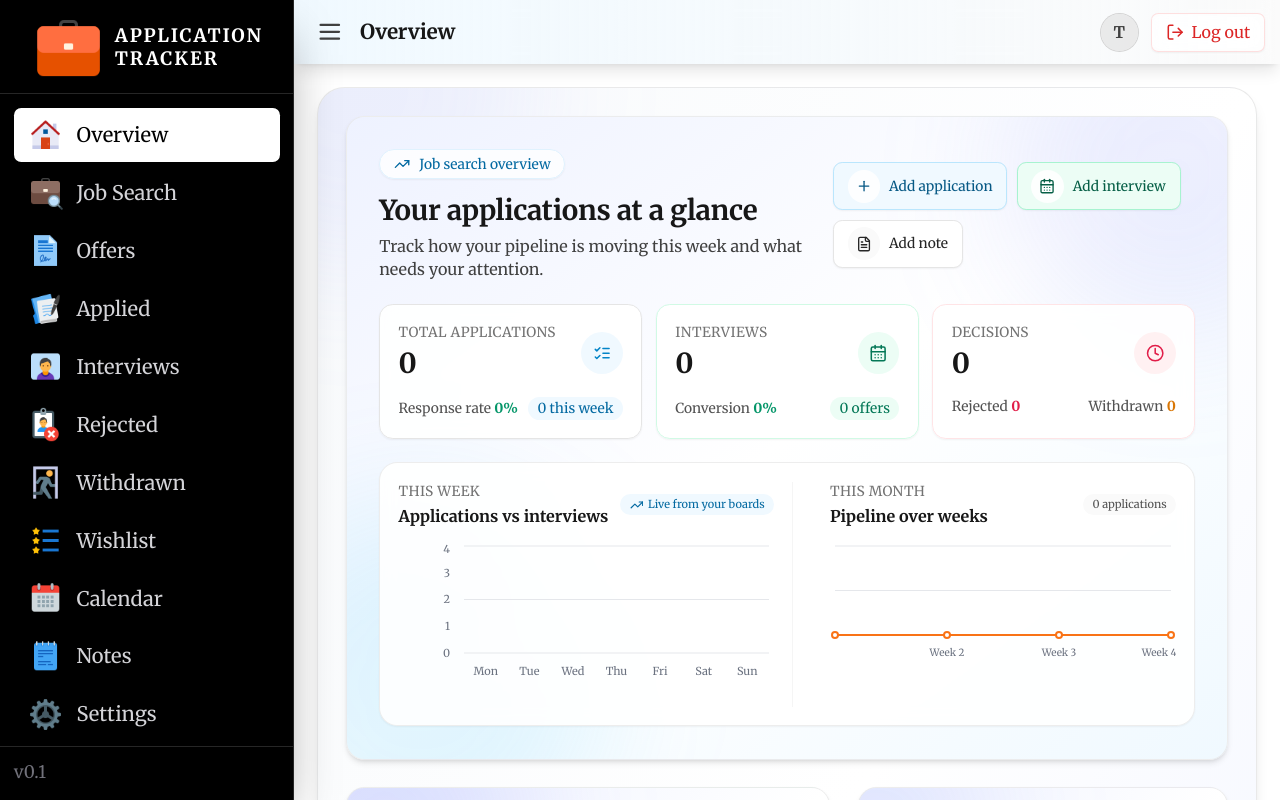
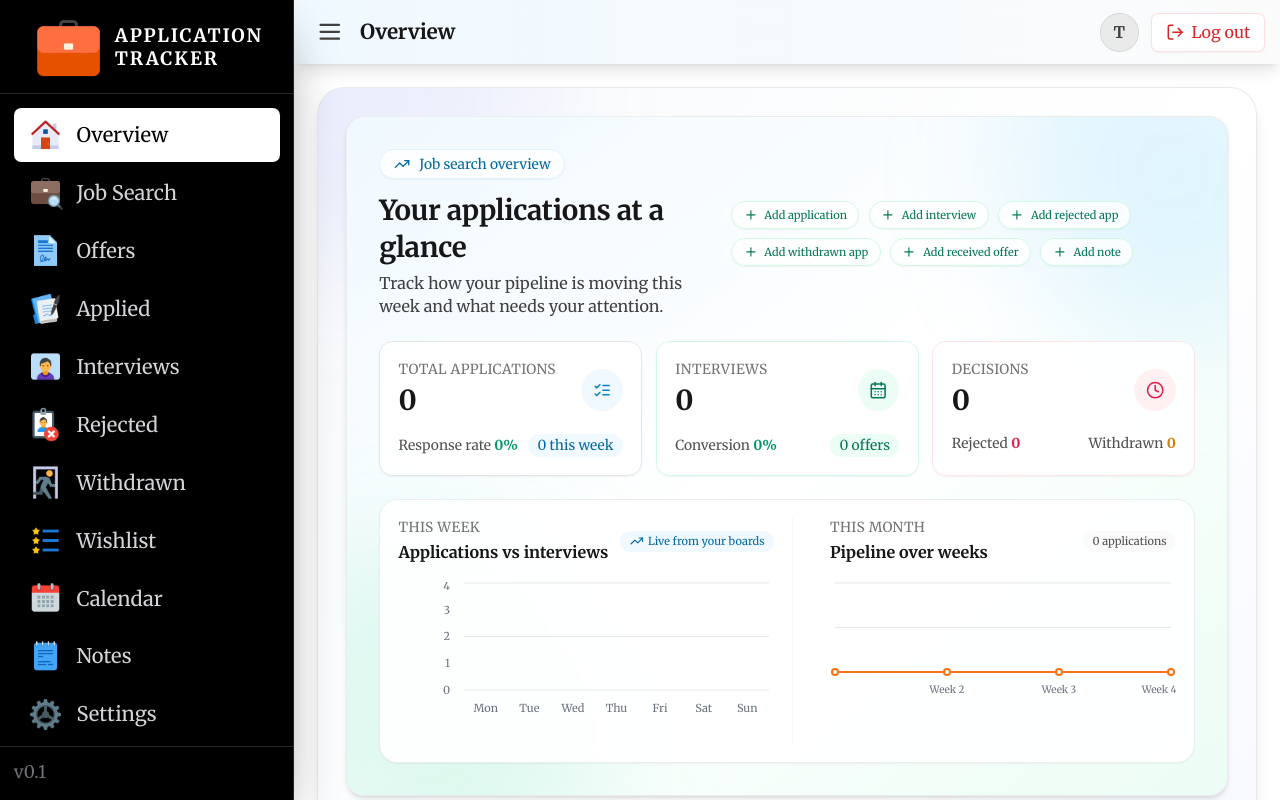
Before and after one commit to ThaerA7/applications_tracker, a Next.js app: page / in a window 1280 px wide. Shown: the top 800 px of the page. Built offline with nearby package versions, Linux system fonts and the light colour scheme.

Commit message:
Update StatsCard.tsx

```diff
--- a/components/overview/StatsCard.tsx
+++ b/components/overview/StatsCard.tsx
@@ -17,7 +17,6 @@ import {
 import {
   CalendarDays,
   Clock,
-  FileText,
   ListChecks,
   Plus,
   TrendingUp,
@@ -297,10 +296,7 @@ function buildConversionOverTime(params: {
   }
 
   for (const o of offers) {
-    const d =
-      toDate(o.offerReceivedDate) ||
-      toDate(o.decisionDate) ||
-      null;
+    const d = toDate(o.offerReceivedDate) || toDate(o.decisionDate) || null;
 
     if (!d) continue;
 
@@ -496,21 +492,28 @@ export default function JobSearchOverviewCard() {
     };
   }, [now, applied, interviews, rejected, withdrawn, offers]);
 
+  const quickActionLabels = useMemo(
+    () => [
+      "Add application",
+      "Add interview",
+      "Add rejected app",
+      "Add withdrawn app",
+      "Add received offer",
+      "Add note",
+    ],
+    []
+  );
+
   return (
-    // outer section
     <section
       className={[
         "relative overflow-hidden rounded-2xl border border-neutral-200/70",
-        // was: from-sky-50 via-white to-emerald-50
-        "bg-gradient-to-br from-indigo-50 via-white to-sky-50",
+        "bg-gradient-to-br from-sky-50 via-white to-emerald-50",
         "p-6 sm:p-7 shadow-md",
       ].join(" ")}
     >
-      {/* blobs */}
-      {/* was: sky + emerald */}
-      <div className="pointer-events-none absolute -top-24 -right-24 h-72 w-72 rounded-full bg-indigo-400/15 blur-3xl" />
-      <div className="pointer-events-none absolute -bottom-24 -left-24 h-80 w-80 rounded-full bg-sky-400/15 blur-3xl" />
-
+      <div className="pointer-events-none absolute -top-24 -right-24 h-72 w-72 rounded-full bg-sky-400/15 blur-3xl" />
+      <div className="pointer-events-none absolute -bottom-24 -left-24 h-80 w-80 rounded-full bg-emerald-400/15 blur-3xl" />
 
       <div className="relative z-10 space-y-5">
         {/* Header row: title + quick actions aligned */}
@@ -529,44 +532,28 @@ export default function JobSearchOverviewCard() {
             </p>
           </div>
 
-          {/* Quick actions (kept UI-only here) */}
+          {/* Quick actions – styled like Notes/Upcoming pills */}
           <div className="flex flex-wrap items-center gap-2">
+            {quickActionLabels.map((label) => (
               <button
+                key={label}
                 type="button"
+                onClick={() => {
+                  // UI-only for now.
+                  // Wire to dialogs/routes when ready.
+                }}
                 className={[
-                "inline-flex items-center gap-2 rounded-lg border border-sky-200 px-3 py-1.5 text-xs font-medium",
-                "bg-sky-50 text-sky-800 shadow-sm hover:bg-sky-100",
+                  "inline-flex items-center gap-1.5 rounded-full border border-emerald-100",
+                  "bg-white/80 px-2.5 py-1 text-[11px] font-medium text-emerald-700 shadow-sm",
+                  "hover:bg-white focus:outline-none focus-visible:ring-2 focus-visible:ring-emerald-300",
                 ].join(" ")}
+                aria-label={label}
+                title={label}
               >
-              <span className="flex h-7 w-7 items-center justify-center rounded-full bg-white/90">
-                <Plus className="h-3.5 w-3.5" />
-              </span>
-              <span>Add application</span>
+                <Plus className="h-3 w-3" aria-hidden="true" />
+                <span>{label}</span>
               </button>
-            <button
-              type="button"
-              className={[
-                "inline-flex items-center gap-2 rounded-lg border border-emerald-200 px-3 py-1.5 text-xs font-medium",
-                "bg-emerald-50 text-emerald-800 shadow-sm hover:bg-emerald-100",
-              ].join(" ")}
-            >
-              <span className="flex h-7 w-7 items-center justify-center rounded-full bg-white/90">
-                <CalendarDays className="h-3.5 w-3.5" />
-              </span>
-              <span>Add interview</span>
-            </button>
-            <button
-              type="button"
-              className={[
-                "inline-flex items-center gap-2 rounded-lg border border-neutral-200 px-3 py-1.5 text-xs font-medium",
-                "bg-white text-neutral-800 shadow-sm hover:bg-neutral-50",
-              ].join(" ")}
-            >
-              <span className="flex h-7 w-7 items-center justify-center rounded-full bg-neutral-50">
-                <FileText className="h-3.5 w-3.5" />
-              </span>
-              <span>Add note</span>
-            </button>
+            ))}
           </div>
         </div>
 
```
Lines whose indentation alone changed are shown as unchanged.
